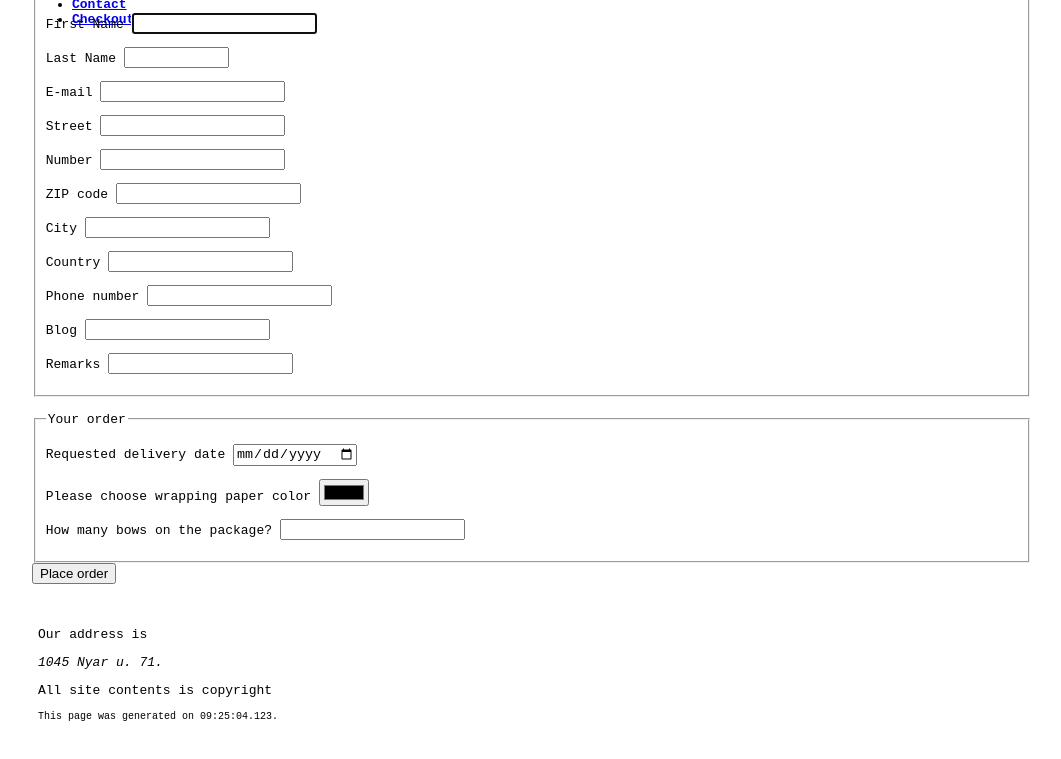
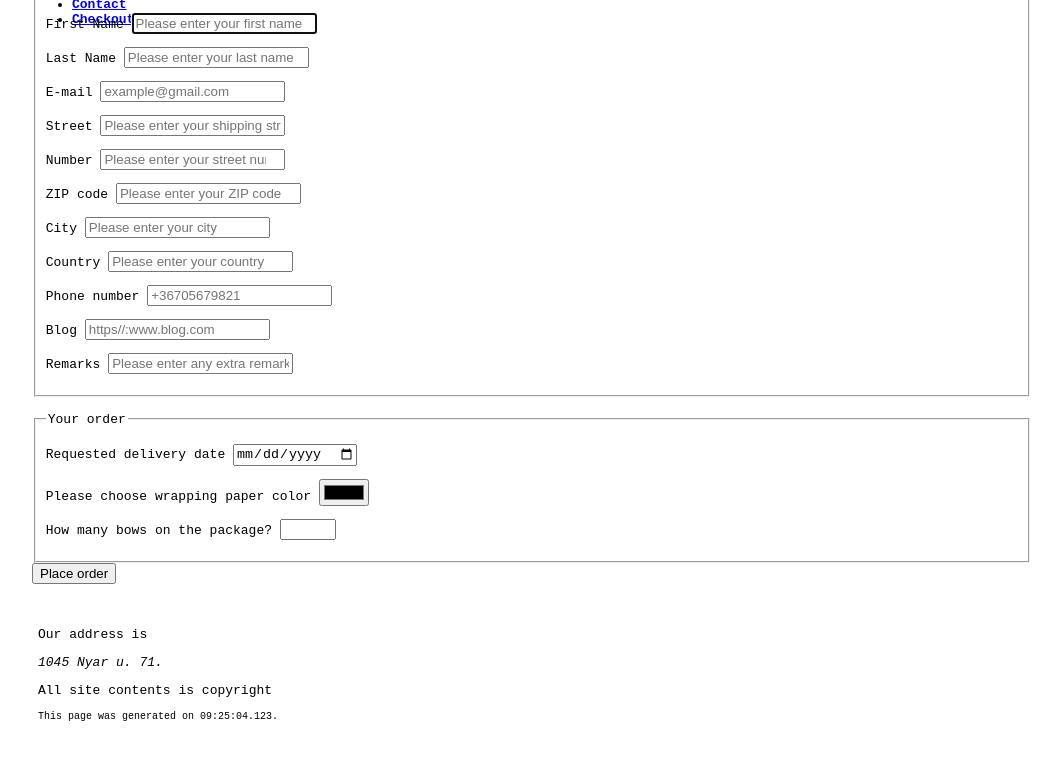
Before and after one commit to Sorsi/Sorsi-s-Coffe-Store, a plain HTML site: page checkout.html in a window 1280 px wide. Shown: the part 153-912 px from the top of the page, without its empty margins (108-1169 px from the left). Drawn offline with Linux system fonts and the light colour scheme; a script that the page names is missing.

Commit message:
basic field validation with html5 in checkout page

```diff
--- a/checkout.html
+++ b/checkout.html
@@ -42,27 +42,31 @@
             <legend>Your details</legend>
             <div>
                 <p><label class="text-label" for="first-name">First Name</label>
-                    <input class="text-input" id="first-name" name="first-name" type="text" autofocus></p>
+                    <input class="text-input" id="first-name" name="first-name" type="text" maxlength="50" autofocus placeholder="Please enter your first name"
+                        required></p>
                 <p><label class="text-label" for="last-name">Last Name</label>
-                    <input class="text-input" id="last-name" name="last-name" type="text" size="10"></p>
+                    <input class="text-input" id="last-name" name="last-name" type="text" maxlength="50" placeholder="Please enter your last name"
+                        required></p>
                 <p><label class="text-label" for="e-mail">E-mail</label>
-                    <input class="text-input" id="e-mail" name="e-mail" type="email"></p>
+                    <input class="text-input" id="e-mail" name="e-mail" type="email" placeholder="example@gmail.com"
+                        required></p>
                 <p><label class="text-label" for="street">Street</label>
-                    <input class="text-input" id="street" name="street" type="text"></p>
+                    <input class="text-input" id="street" name="street" type="text" placeholder="Please enter your shipping street" required></p>
                 <p><label class="text-label" for="number">Number</label>
-                    <input class="text-input" id="number" name="number" type="number"></p>
+                    <input class="text-input" id="number" name="number" type="number" placeholder="Please enter your street number" required></p>
                 <p><label class="text-label" for="e-mail">ZIP code</label>
-                    <input class="text-input" id="zip" name="zip" type="text"></p>
+                    <input class="text-input" id="zip" name="zip" type="text" placeholder="Please enter your ZIP code" required></p>
                 <p><label class="text-label" for="city">City</label>
-                    <input class="text-input" id="city" name="city" type="text"></p>
+                    <input class="text-input" id="city" name="city" type="text" placeholder="Please enter your city" required></p>
                 <p><label class="text-label" for="country">Country</label>
-                    <input class="text-input" id="country" name="country" type="text"></p>
+                    <input class="text-input" id="country" name="country" type="text" placeholder="Please enter your country" required></p>
                 <p><label class="text-label" for="phone-number">Phone number</label>
-                    <input class="text-input" id="phone-number" name="phone-number" type="tel"></p>
+                    <input class="text-input" id="phone-number" name="phone-number" type="tel" min="5" max="15"
+                        placeholder="+36705679821" required></p>
                 <p><label class="text-label" for="blog">Blog</label>
-                    <input class="text-input" id="blog" name="blog" type="url"></p>
+                    <input class="text-input" id="blog" name="blog" type="url" placeholder="https//:www.blog.com"></p>
                 <p><label class="text-label" for="remark">Remarks</label>
-                    <input class="text-input" id="remark" name="remark" type="text"></p>
+                    <input class="text-input" id="remark" name="remark" type="text" placeholder="Please enter any extra remarks you have"></p>
             </div>
         </fieldset>
         <br>
@@ -73,7 +77,7 @@
             <p><label class="text-label" for="color">Please choose wrapping paper color</label>
                 <input class="text-input" id="color" name="color" type="color"></p>
             <p><label class="text-label" for="bows">How many bows on the package?</label>
-                <input class="text-input" id="bows" name="bows" type="number"></p>
+                <input class="text-input" id="bows" name="bows" type="number" min="1" max="10"></p>
         </fieldset>
 
         <input class="sbmt-btn" type="submit" value="Place order">
```
